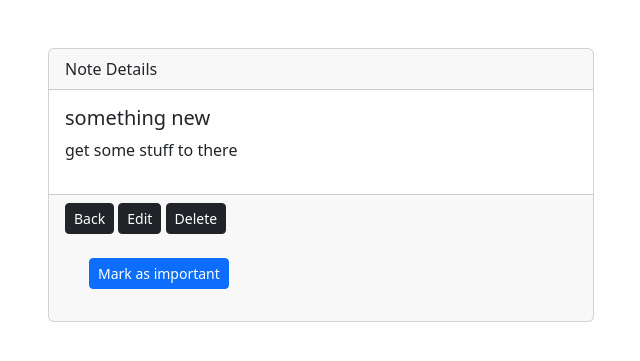
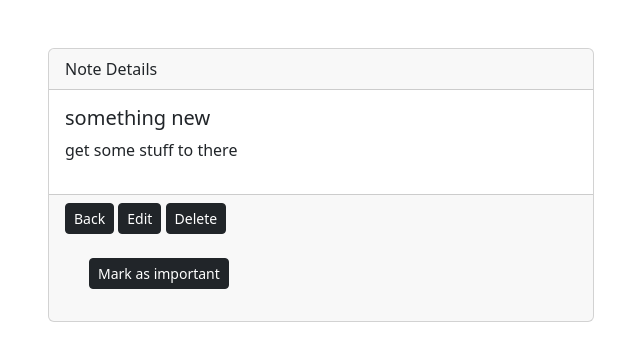
Before and after one commit to BrendanChing/NeatNotes, a Django app: page /neat/notes/3/ in a window 1280 px wide. Shown: the part 56-417 px from the top of the page, without its empty margins (319-959 px from the left). Run offline with Django 5.2, Linux system fonts and the light colour scheme; a user stored in the database is signed in; data comes from the database, SQL or seed files in the repository; some libraries are stand-ins or nearby versions.

Commit message:
minor changes before sharing

```diff
--- a/notes/templates/notes/notes_detail.html
+++ b/notes/templates/notes/notes_detail.html
@@ -27,7 +27,7 @@
                             <!-- No need for text as the button will show 'Mark as important' -->
                         {% endif %}
                     </span>
-                    <button type="submit" class="btn btn-sm btn-primary m-4">
+                    <button type="submit" class="btn btn-sm btn-dark m-4">
                         <!-- Boolean logic to toggle text on the 'important' button -->
                         {% if note.is_important %}
                             Mark as not important
```
